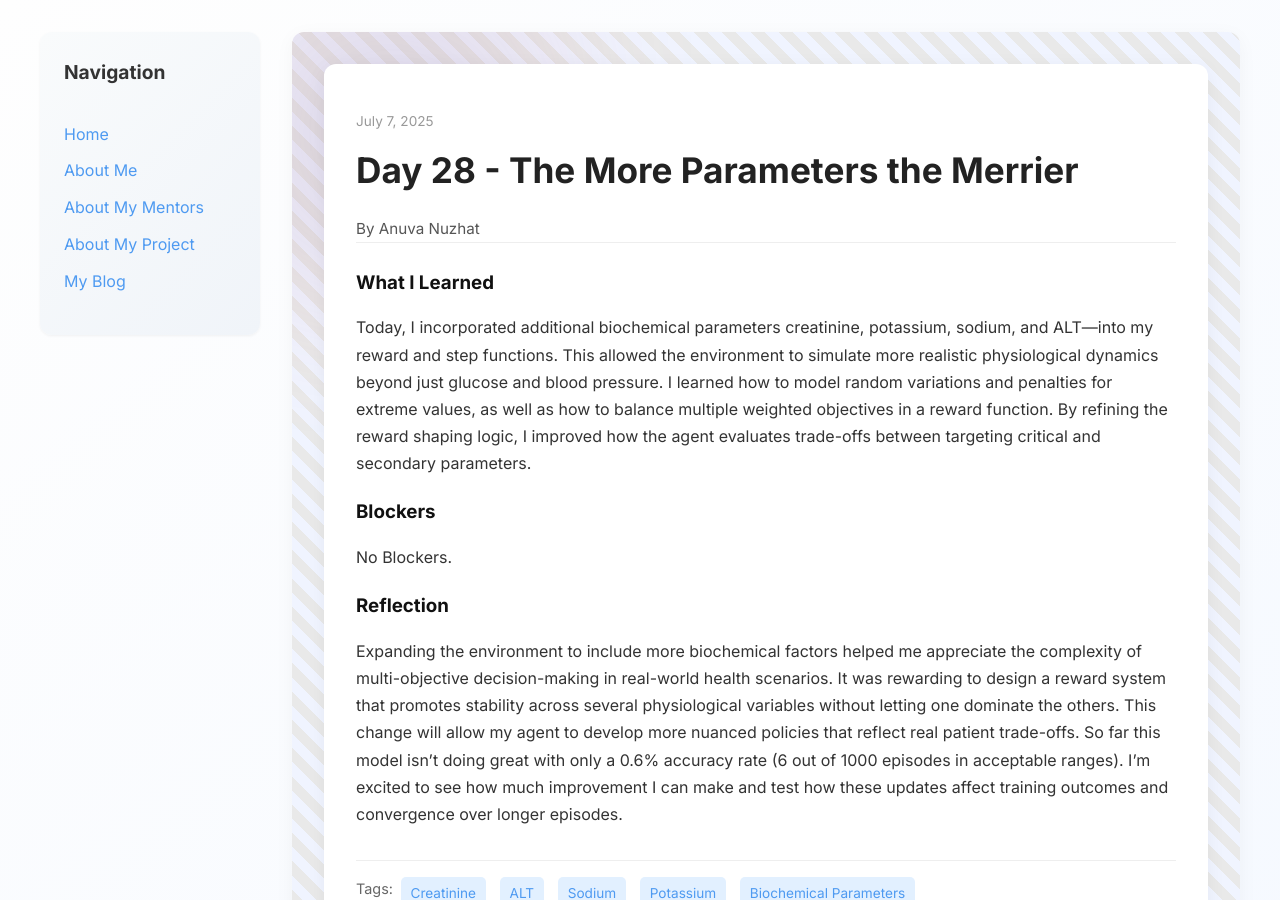
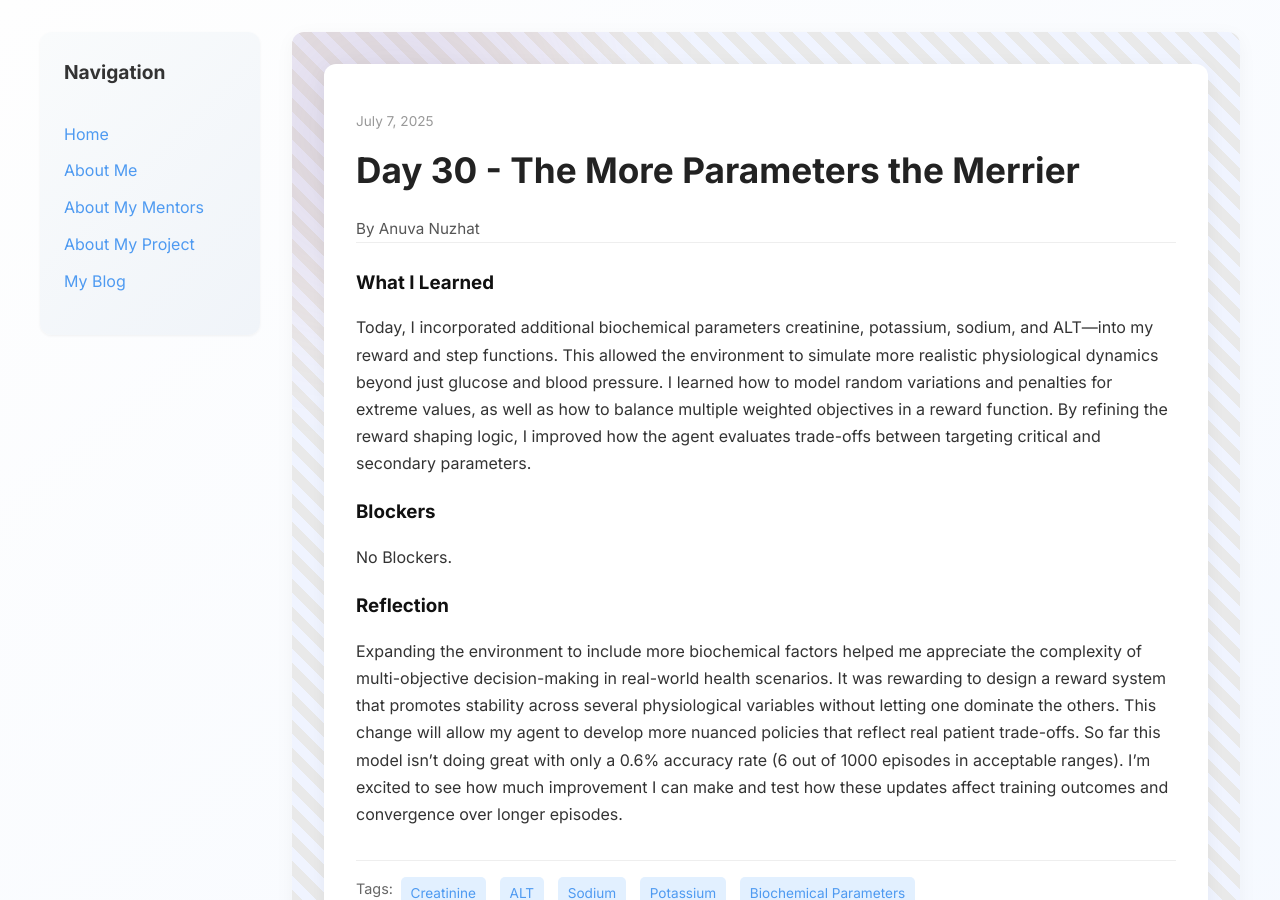
Before and after one commit to anuvanuzhat/anuvanuzhat.github.io, a Jekyll site: the page built from _posts/2025-07-07-day-30.md, in a window 1280 px wide. Shown: the top 900 px of the page. Built offline with Jekyll 4.4.1, drawn with Linux system fonts in a browser that asks for light colours.

Commit message:
Update and rename 2025-07-07-day-28.md to 2025-07-07-day-30.md

```diff
--- a/_posts/2025-07-07-day-28.md
+++ b/_posts/2025-07-07-day-30.md
@@ -1,9 +1,9 @@
 ---
 layout: post
-title: "Day 28 - The More Parameters the Merrier"
+title: "Day 30 - The More Parameters the Merrier"
 date: 2025-07-07
 author: Anuva Nuzhat
-permalink: /day28.html
+permalink: /day30.html
 tags: ["Creatinine", "ALT", "Sodium", "Potassium", "Biochemical Parameters"]
 
 what_i_learned: >
@@ -21,6 +21,6 @@ reflection: >
   real-world health scenarios. It was rewarding to design a reward system that promotes stability across several physiological variables
   without letting one dominate the others. This change will allow my agent to develop more nuanced policies that reflect real patient
   trade-offs. So far this model isn't doing great with only a 0.6% accuracy rate (6 out of 1000 episodes in acceptable ranges).
-  I'm excited to see how much improvement I can make and test how these updates affect training outcomes and convergence over longer episodes.
+  I'm excited to see how much improvement I can make and test how these updates affect training outcomes and convergence over longer           episodes.
 
 ---
```
